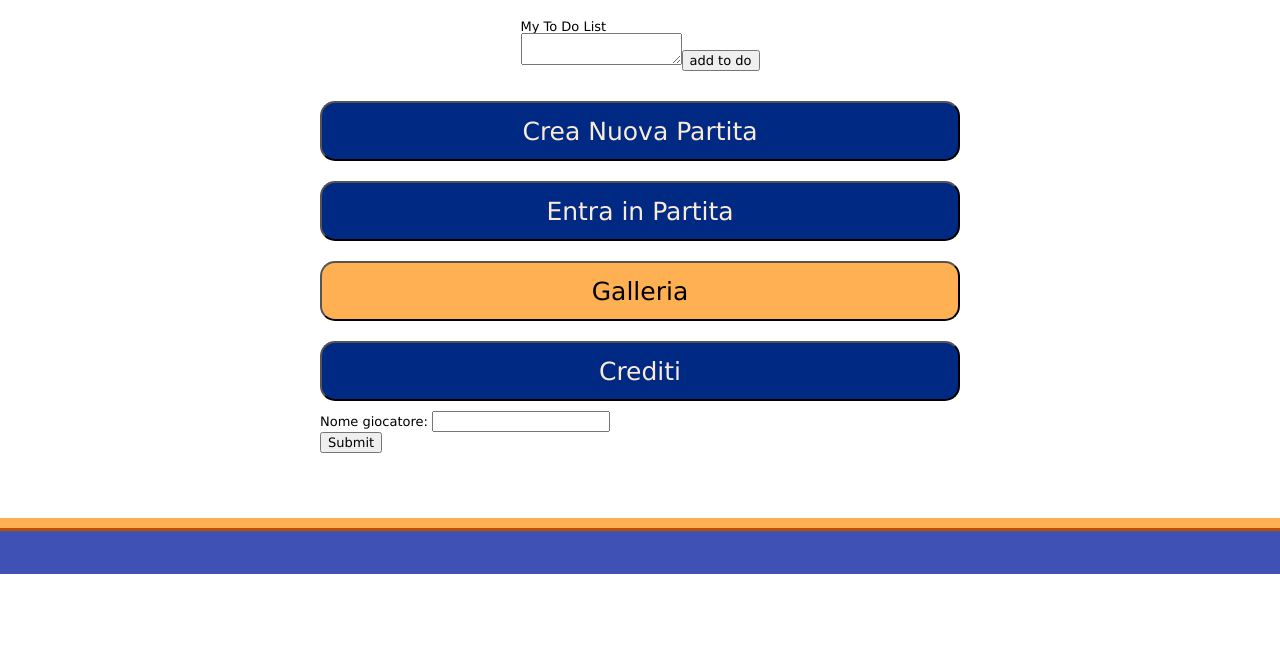
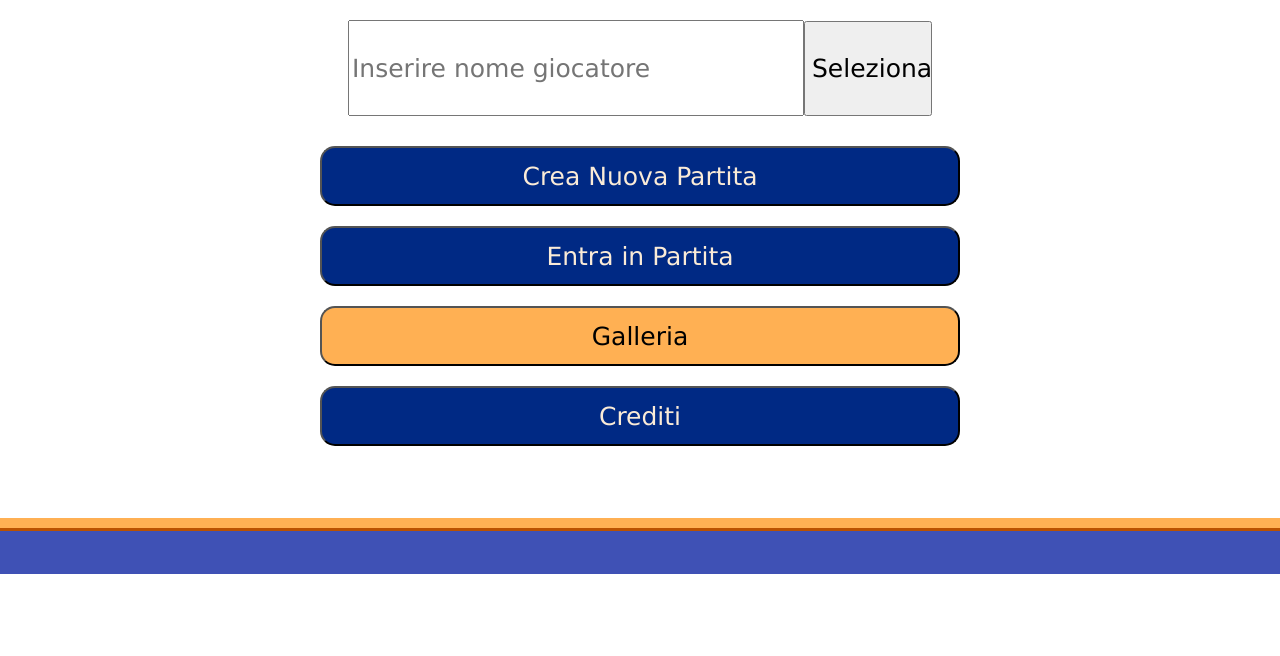
Before and after one commit to LoreSante/ProgettoCacciaTesoro, a PHP site: page / in a window 1280 px wide. Shown: the part 226-882 px from the top of the page. Before the commit the page ends 800 px from the top, so only its background shows below. Run offline with PHP 8.4, Linux system fonts and the light colour scheme; some libraries are stand-ins or nearby versions.

Commit message:
Creata barra di inserimento nome giocatore menù iniziale

```diff
--- a/css/page_style.css
+++ b/css/page_style.css
@@ -130,3 +130,30 @@
         position: fixed;
     }
 }
+.plugin_wrapper{
+    margin:auto;
+    width: 100%;
+
+}
+.plugin_wrapper form{
+    width:100%;
+    margin: auto;
+    text-align: center;
+    font-size: 25px;
+}
+
+
+.nameSelected{
+    margin:auto;
+    width: 20%;
+    height: 95px;
+    font-size: 25px;
+
+}
+
+.fname{
+    font-size: 25px;
+    margin:auto;
+    width:70%;
+    height: 90px;
+}
--- a/index.html
+++ b/index.html
@@ -27,15 +27,6 @@
         <div class="sub-container"><button class="homeButton" type="button" onclick="location.href='https://pbs.twimg.com/profile_images/1257905363816349696/lIC2V3mt_400x400.jpg'">Entra in Partita</button></div>
         <div class="sub-container"><button class="galleryHomeButton" type="button" onclick="location.href='https://pbs.twimg.com/profile_images/1257905363816349696/lIC2V3mt_400x400.jpg'">Galleria</button></div>
         <div class="sub-container"><button class="homeButton" type="button" onclick="location.href=''">Crediti</button></div>
-
-        <form id="frm1" action="/actions.php">
-            Nome giocatore: <label>
-            <input type="text" name="fname" >
-        </label><br>
-            <input type="button" onClick="myFunction()" value="Submit">
-        </form>
-
-
     </div>
 </body>
 <footer>
--- a/scripts/playername_plugin.js
+++ b/scripts/playername_plugin.js
@@ -11,28 +11,26 @@
         options = $.extend(defaults, options);
         console.log("OPTIONS: " + defaults['serverURL']);
 
-        // for each item in the wrapped set
-        return this.each(function (i, obj) {
-            console.log("INITIALIZE PLUGIN " + i);
-
-            // cache "this."
         var $this = $(this);
 
         // Wrap "this" in a div with a class of "plugin_wrapper"
         $this.wrap('<div class="plugin_wrapper" />');
 
         $this.addClass('to-do-list-container');
+        $('<form id="frm1" action="/actions.php" method="post">'
+            +'<label title="Nome giocatore">'
+            +'<input type="text" class="fname" placeholder="Inserire nome giocatore">'
+            +'</label>'
+            +'<input type="button" value="Seleziona" class="nameSelected">'
+            +'</form>'
+        ).insertBefore($this);
 
-            $('<h2>My To Do List</h2>' +
-                '<textarea class="todo_textarea"></textarea>' +
-                '<input type="submit" value="add to do" class="to_do_submit" />').insertBefore($this);
 
-            var $submitButton = $('.to_do_submit', $this.parent());
-
+        var $submitButton = $('.nameSelected', $this.parent());
 
         $submitButton.on("click", function (event) {
                 //alert("To Do Submitted");
         });
-        });
-    }
+    };
+
 })(jQuery);
```
Lines whose indentation alone changed are shown as unchanged.
